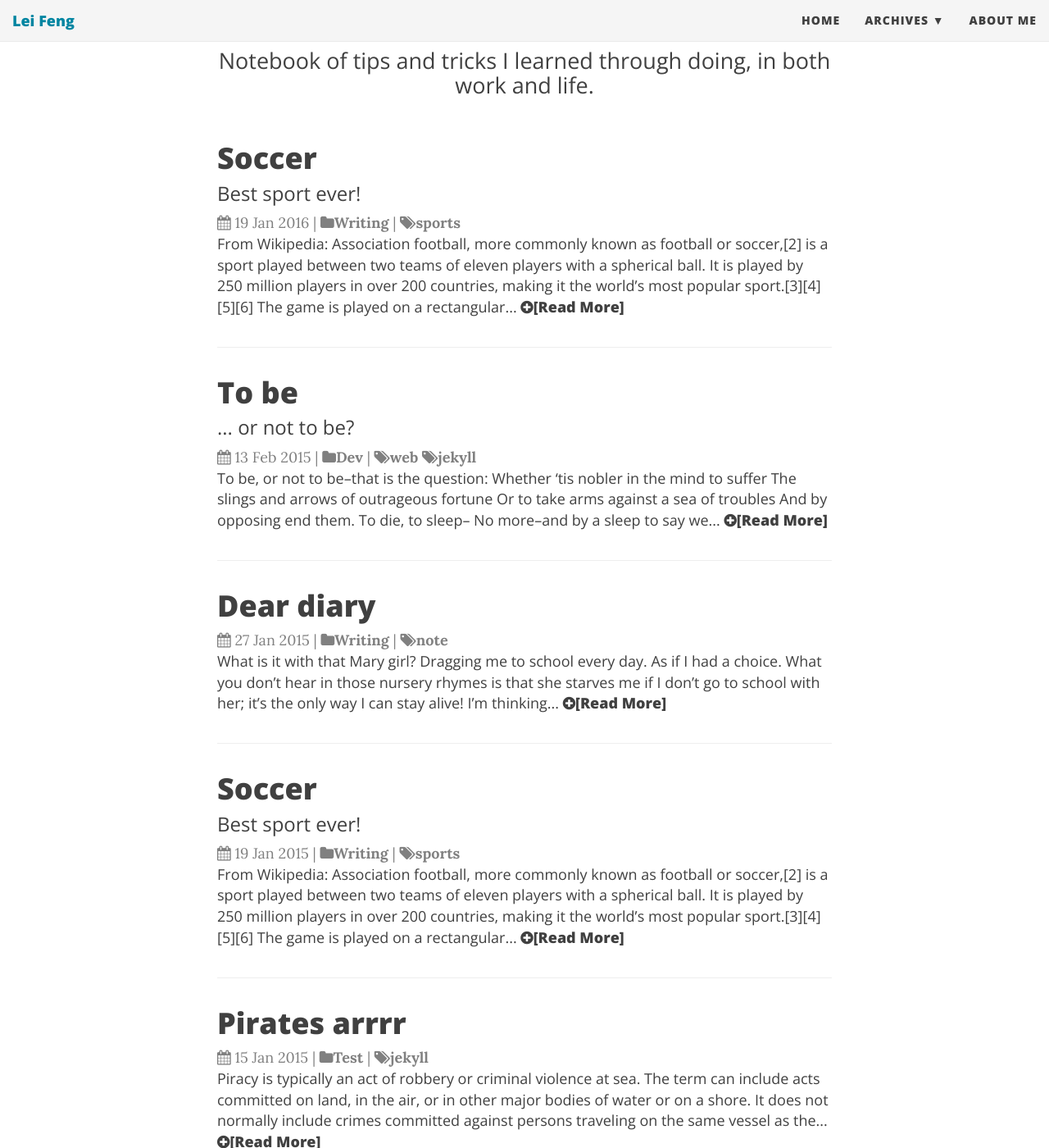
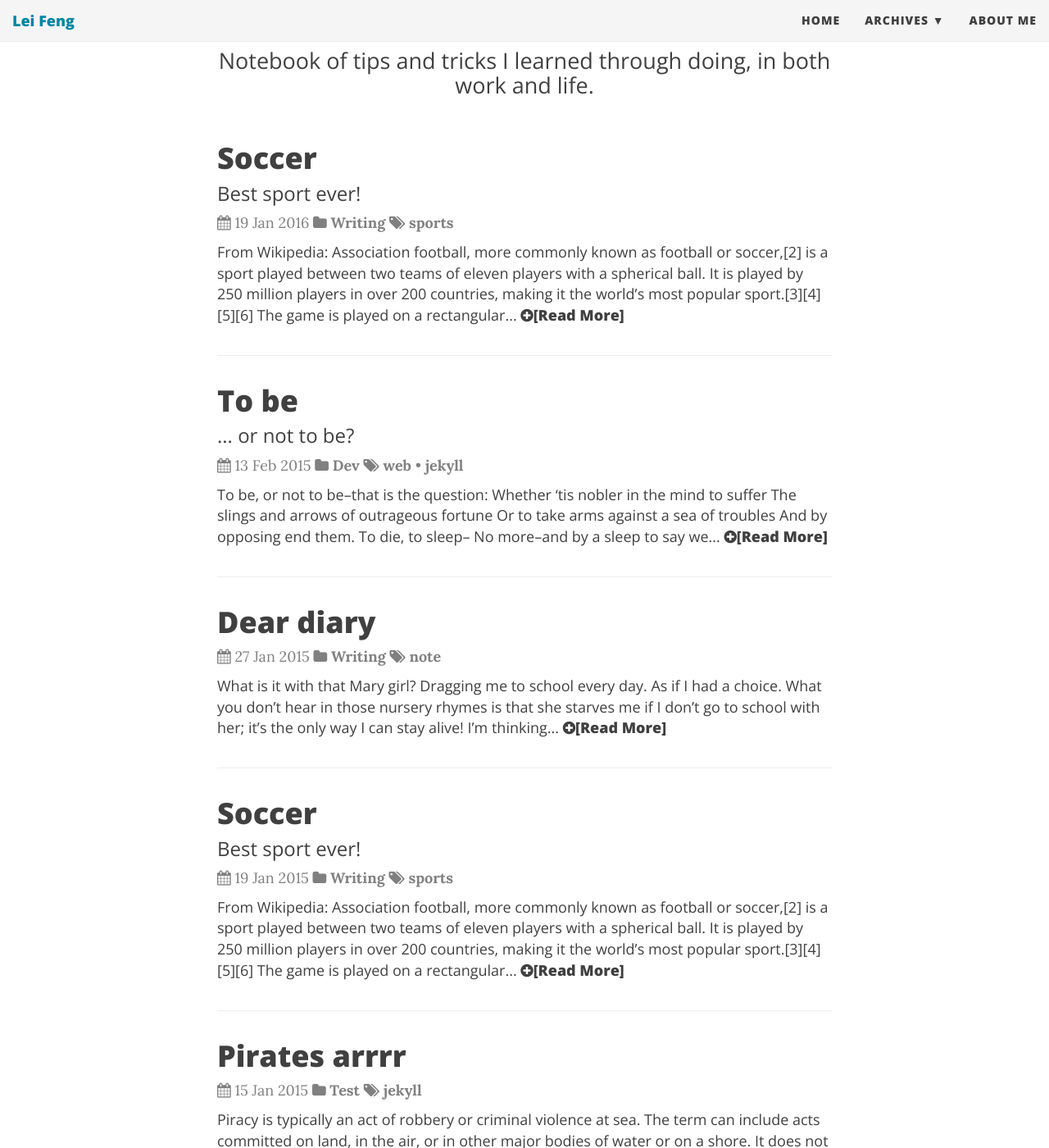
Before and after one commit to stonefl/stonefl.github.io, a Jekyll site: the page built from index.html, in a window 1280 px wide and 1400 px high, scrolled down 193 px. Shown: the whole window at 82% size. Built offline with Jekyll 4.4.1, drawn with Linux system fonts in a browser that asks for light colours; nearby versions of some CDN libraries; the list of posts is cut into pages by our own code.

Commit message:
Update post-meta-info.html

```diff
--- a/_includes/post-meta-info.html
+++ b/_includes/post-meta-info.html
@@ -1,18 +1,32 @@
-<span class="post-meta">
+<div class="post-meta">
     <!-- post date -->
-    <i class="fa fa-calendar" aria-hidden="true" title="Date published"></i> {{ post.date | date_to_string }}
+    <span class="post-date">
+    	<i class="fa fa-calendar" aria-hidden="true" title="Date published"></i> {{ post.date | date_to_string }}
+    </span>
 
     <!-- post categories -->
-    {% if post.categories %} |
+    <span class="post-cat">
+    	{% if post.categories %}
 	    {% for cat in post.categories %}
-    		<a href="{{ site.category_page | prepend: site.baseurl }}#{{ cat | slugify }}" class="post-cat"><i class="fa fa-folder" title="Post categories"></i>{{ cat }}</a>
-    	{% endfor %}
-    {% endif %}
+	        {% if forloop.first %}
+	            <i class="fa fa-folder" title="Post categories"></i>
+	        {% endif %}
+	            <a href="{{ site.category_page | prepend: site.baseurl }}#{{ cat | slugify }}" class="post-cat" title="Pages categorized {{ cat }}">{{ cat }}</a>
+    		{% unless forloop.last %} &bull; {% endunless %}
+    	    {% endfor %}
+    	{% endif %}
+    </span>
 
-    <!-- post categories -->
-    {% if post.tags %} |
+    <!-- post tags -->
+    <span class="post-tag">
+    	{% if post.tags %}
 	    {% for tag in post.tags %}
-    		<a href="{{ site.tag_page | prepend: site.baseurl }}#{{ tag | slugify }}" class="post-tag"><i class="fa fa-tags" title="Post tags"></i>{{ tag }}</a>
-    	{% endfor %}
-    {% endif %}
-</span>
+	        {% if forloop.first %}
+	            <i class="fa fa-tags" title="Post tags"></i>
+	        {% endif %}
+	            <a href="{{ site.tag_page | prepend: site.baseurl }}#{{ tag | slugify }}" class="post-tag" title="Pages tagged {{ tag }}">{{ tag }}</a>
+    		{% unless forloop.last %} &bull; {% endunless %}
+    	    {% endfor %}
+    	{% endif %}
+    </span>
+</div>
```
